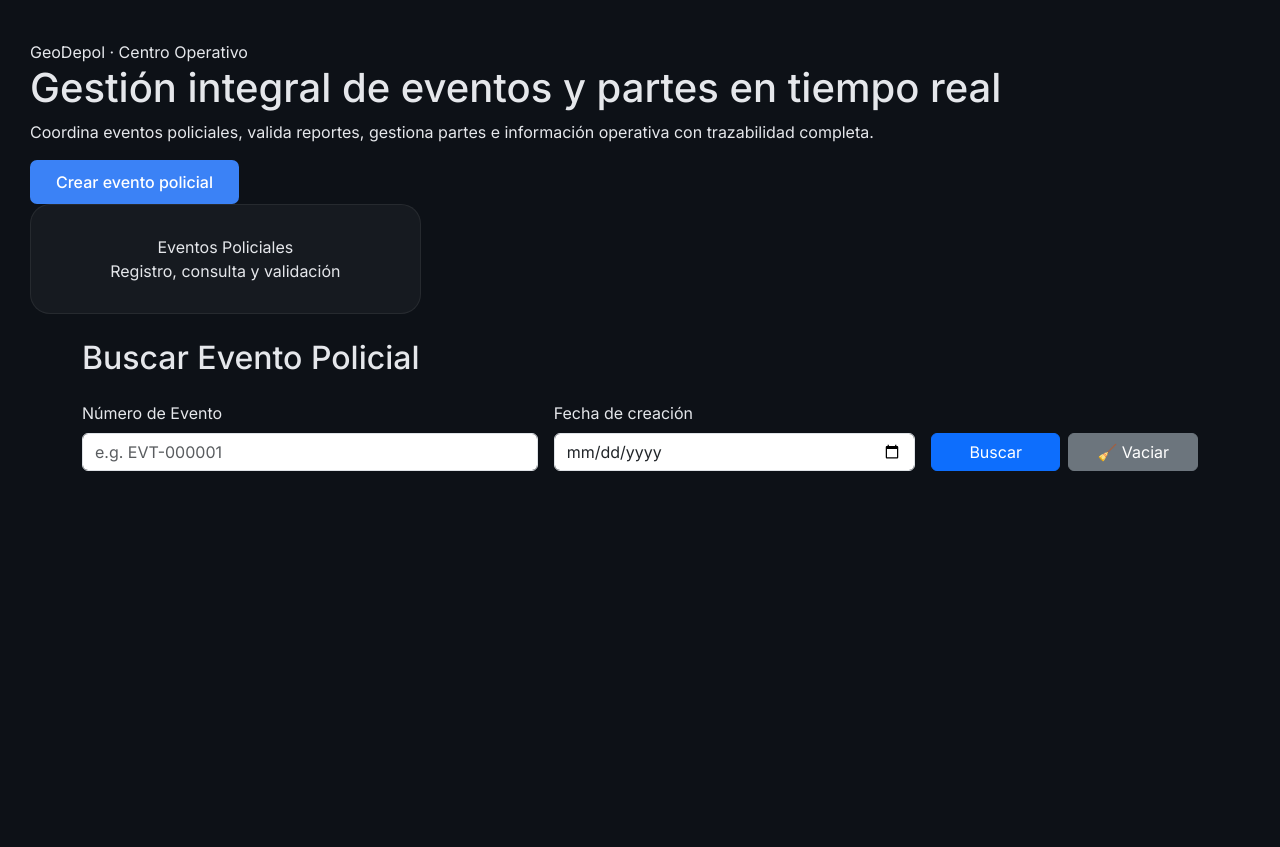
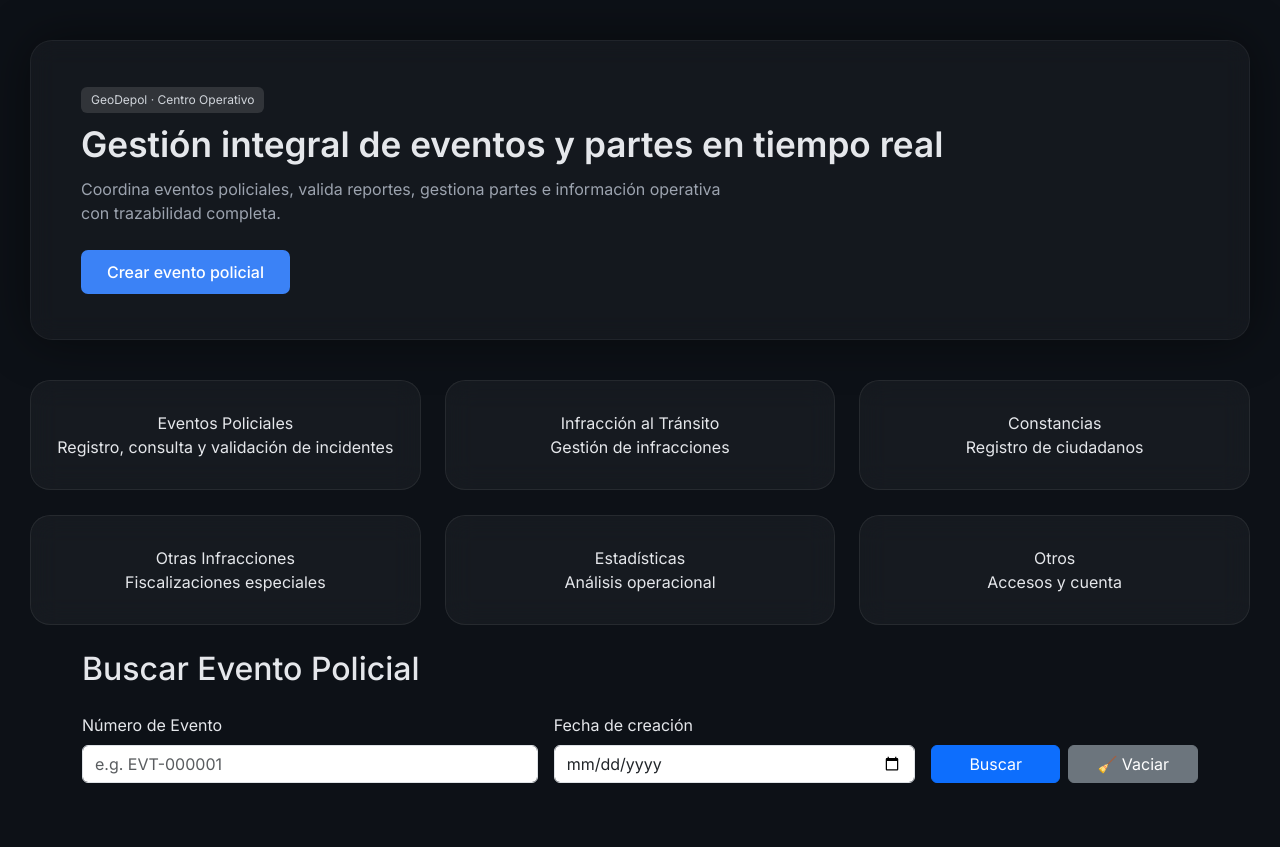
Before and after one commit to ELResidenteX/SistemasPoliciales, a Django app: page /evento/buscar/ in a window 1280 px wide. Before the commit the page ends 471 px from the top, so only its background shows below. Run offline with Django 4.2, Linux system fonts and the light colour scheme; data that the repository does not hold is empty.

```diff
--- a/core/templates/base.html
+++ b/core/templates/base.html
@@ -97,18 +20,45 @@
             overflow-x: hidden;
         }
 
+        a { text-decoration: none; color: inherit; }
+
         .container-dashboard {
             max-width: 1500px;
             margin: auto;
             padding: 40px 30px;
         }
 
-        /* ==========================
-           TARJETAS DE MÓDULOS
-        ========================== */
+        .tag {
+            display: inline-block;
+            padding: 4px 10px;
+            background: rgba(255,255,255,0.12);
+            color: #d1d5db;
+            border-radius: 6px;
+            font-size: 0.75rem;
+            margin-bottom: 10px;
+        }
+
+        .hero-card {
+            background: rgba(255,255,255,0.03);
+            backdrop-filter: blur(12px);
+            border-radius: 22px;
+            padding: 45px 50px;
+            border: 1px solid rgba(255,255,255,0.05);
+            box-shadow: 0 0 50px rgba(0,0,0,0.45);
+            margin-bottom: 40px;
+        }
+
+        .hero-title { font-size: 2.2rem; font-weight: 600; margin-bottom: 12px; }
+        .hero-sub { font-size: 1rem; color: #9ca3af; margin-bottom: 25px; max-width: 650px; }
+
+        .btn-blue {
+            background: #3b82f6; color: white; border: none;
+            padding: 10px 26px; border-radius: 7px; font-weight: 500;
+        }
 
         .module-card {
             background: rgba(255,255,255,0.04);
+            backdrop-filter: blur(14px);
             border: 1px solid rgba(255,255,255,0.07);
             border-radius: 20px;
             padding: 30px 20px;
@@ -150,64 +92,192 @@
             transform: translateX(3px);
         }
 
+        .option-title { font-size: 0.97rem; font-weight: 500; }
+        .option-desc { font-size: 0.82rem; color: #9ca3af; }
+
     </style>
 </head>
 <body>
 
 <div class="container-dashboard">
 
-    <!-- HERO -->
+    <!-- ---------------- HERO ---------------- -->
     <div class="hero-card">
         <div class="tag">GeoDepol · Centro Operativo</div>
 
         <h1 class="hero-title">Gestión integral de eventos y partes en tiempo real</h1>
-
-        <p class="hero-sub">
-            Coordina eventos policiales, valida reportes, gestiona partes e información operativa con trazabilidad completa.
-        </p>
+        <p class="hero-sub">Coordina eventos policiales, valida reportes, gestiona partes e información operativa con trazabilidad completa.</p>
 
         <button type="button" class="btn-blue"
-                onclick="abrirFormularioAjax('{% url 'nuevo_evento' %}', 'Nuevo Evento Policial')">
+                onclick="abrirFormularioGeoDepol('{% url 'nuevo_evento' %}', 'Nuevo Evento Policial')">
             Crear evento policial
         </button>
     </div>
 
-
-    <!-- MÓDULOS -->
+    <!-- ---------------- MÓDULOS ---------------- -->
     <div class="row">
 
+        <!-- ░░░░░ MÓDULO 1 ░ EVENTOS POLICIALES ░░░░░ -->
         <div class="col-md-4">
             <div class="module-card" onclick="toggleModule(this)">
                 <div class="module-title">Eventos Policiales</div>
-                <div class="module-subtitle">Registro, consulta y validación</div>
+                <div class="module-subtitle">Registro, consulta y validación de incidentes</div>
 
                 <div class="module-content">
 
                     <div class="module-option"
-                         onclick="abrirFormularioAjax('{% url 'nuevo_evento' %}', 'Nuevo Evento Policial'); event.stopPropagation();">
-                        Nuevo evento policial
+                         onclick="abrirFormularioGeoDepol('{% url 'nuevo_evento' %}', 'Nuevo Evento Policial'); event.stopPropagation();">
+                        <div class="option-title">Nuevo evento policial</div>
+                        <div class="option-desc">Crear registro de incidente.</div>
                     </div>
 
                     <div class="module-option"
-                         onclick="abrirFormularioAjax('{% url 'buscar_evento' %}', 'Buscar Evento'); event.stopPropagation();">
-                        Buscar evento
+                         onclick="abrirFormularioGeoDepol('{% url 'buscar_evento' %}', 'Buscar Evento'); event.stopPropagation();">
+                        <div class="option-title">Buscar evento</div>
+                        <div class="option-desc">Consultar por número o zona.</div>
                     </div>
 
                     <div class="module-option"
-                         onclick="abrirFormularioAjax('{% url 'evento_en_validacion' %}', 'Eventos en Validación'); event.stopPropagation();">
-                        Eventos en validación
+                         onclick="abrirFormularioGeoDepol('{% url 'evento_en_validacion' %}', 'Eventos en validación'); event.stopPropagation();">
+                        <div class="option-title">Eventos en validación</div>
+                        <div class="option-desc">Revisar pendientes.</div>
                     </div>
 
                     <div class="module-option"
-                         onclick="abrirFormularioAjax('{% url 'vista_busqueda_partes' %}', 'Búsqueda de partes'); event.stopPropagation();">
-                        Búsqueda de partes
+                         onclick="abrirFormularioGeoDepol('{% url 'vista_busqueda_partes' %}', 'Búsqueda de Partes'); event.stopPropagation();">
+                        <div class="option-title">Búsqueda de partes</div>
+                        <div class="option-desc">Partes enviados a Fiscalía.</div>
                     </div>
 
                 </div>
             </div>
         </div>
 
-        <!-- SIGUEN LOS DEMÁS MÓDULOS COMO LOS TIENES -->
+        <!-- ░░░░░ MÓDULO 2 ░ INFRACCIÓN ░░░░░ -->
+        <div class="col-md-4">
+            <div class="module-card" onclick="toggleModule(this)">
+                <div class="module-title">Infracción al Tránsito</div>
+                <div class="module-subtitle">Gestión de infracciones</div>
+
+                <div class="module-content">
+
+                    <div class="module-option"
+                         onclick="abrirFormularioGeoDepol('{% url 'nueva_infraccion' %}', 'Nueva Infracción'); event.stopPropagation();">
+                        <div class="option-title">Nueva infracción</div>
+                        <div class="option-desc">Registrar infracción vehicular.</div>
+                    </div>
+
+                    <div class="module-option"
+                         onclick="abrirFormularioGeoDepol('{% url 'vista_busqueda_partes_infracciones' %}', 'Buscar Infracciones'); event.stopPropagation();">
+                        <div class="option-title">Buscar infracción</div>
+                        <div class="option-desc">Consultar registros.</div>
+                    </div>
+
+                </div>
+            </div>
+        </div>
+
+        <!-- ░░░░░ MÓDULO 3 ░ CONSTANCIAS ░░░░░ -->
+        <div class="col-md-4">
+            <div class="module-card" onclick="toggleModule(this)">
+                <div class="module-title">Constancias</div>
+                <div class="module-subtitle">Registro de ciudadanos</div>
+
+                <div class="module-content">
+                    <div class="module-option"
+                         onclick="abrirFormularioGeoDepol('#', 'Nueva constancia'); event.stopPropagation();">
+                        <div class="option-title">Nueva constancia</div>
+                        <div class="option-desc">Ingreso general.</div>
+                    </div>
+
+                    <div class="module-option"
+                         onclick="abrirFormularioGeoDepol('#', 'Buscar constancia'); event.stopPropagation();">
+                        <div class="option-title">Buscar constancia</div>
+                        <div class="option-desc">Consultar motivo o fecha.</div>
+                    </div>
+                </div>
+            </div>
+        </div>
+
+        <!-- ░░░░░ MÓDULO 4 ░ OTRAS INFRACCIONES ░░░░░ -->
+        <div class="col-md-4">
+            <div class="module-card" onclick="toggleModule(this)">
+                <div class="module-title">Otras Infracciones</div>
+                <div class="module-subtitle">Fiscalizaciones especiales</div>
+
+                <div class="module-content">
+
+                    <div class="module-option" onclick="abrirFormularioGeoDepol('#', 'Control vehicular'); event.stopPropagation();">
+                        <div class="option-title">Control vehicular</div>
+                        <div class="option-desc">Fiscalizaciones en ruta.</div>
+                    </div>
+
+                    <div class="module-option" onclick="abrirFormularioGeoDepol('#', 'Control entidades financieras'); event.stopPropagation();">
+                        <div class="option-title">Control entidades financieras</div>
+                        <div class="option-desc">Fiscalización bancaria.</div>
+                    </div>
+
+                    <div class="module-option" onclick="abrirFormularioGeoDepol('#', 'Fiscalización de alcoholes'); event.stopPropagation();">
+                        <div class="option-title">Fiscalización de alcoholes</div>
+                        <div class="option-desc">Control expendio.</div>
+                    </div>
+
+                </div>
+            </div>
+        </div>
+
+        <!-- ░░░░░ MÓDULO 5 ░ ESTADÍSTICAS ░░░░░ -->
+        <div class="col-md-4">
+            <div class="module-card" onclick="toggleModule(this)">
+                <div class="module-title">Estadísticas</div>
+                <div class="module-subtitle">Análisis operacional</div>
+
+                <div class="module-content">
+                    <div class="module-option"
+                         onclick="abrirFormularioGeoDepol('{% url 'estadisticas_geolocalizacion' %}', 'Mapa de geolocalización'); event.stopPropagation();">
+                        <div class="option-title">Mapa de geolocalización</div>
+                        <div class="option-desc">Visualización por zonas.</div>
+                    </div>
+                </div>
+            </div>
+        </div>
+
+        <!-- ░░░░░ MÓDULO 6 ░ OTROS ░░░░░ -->
+        <div class="col-md-4">
+            <div class="module-card" onclick="toggleModule(this)">
+                <div class="module-title">Otros</div>
+                <div class="module-subtitle">Accesos y cuenta</div>
+
+                <div class="module-content">
+
+                    <div class="module-option"
+                         onclick="abrirFormularioGeoDepol('{% url 'cambio_clave' %}', 'Cambio de clave'); event.stopPropagation();">
+                        <div class="option-title">Cambio de clave</div>
+                        <div class="option-desc">Actualizar contraseña.</div>
+                    </div>
+
+                    <div class="module-option"
+                         onclick="abrirFormularioGeoDepol('{% url 'manuales_usuario' %}', 'Manuales'); event.stopPropagation();">
+                        <div class="option-title">Manuales</div>
+                        <div class="option-desc">Documentación del sistema.</div>
+                    </div>
+
+                    {% if request.user.perfilusuario.rol == "super_admin" or request.user.perfilusuario.rol == "administrador" %}
+                    <div class="module-option"
+                         onclick="abrirFormularioGeoDepol('{% url 'crear_usuario' %}', 'Usuarios'); event.stopPropagation();">
+                        <div class="option-title">Configuración de usuarios</div>
+                        <div class="option-desc">Administración de cuentas.</div>
+                    </div>
+                    {% endif %}
+
+                    <a href="{% url 'logout' %}" class="module-option">
+                        <div class="option-title">Salir</div>
+                        <div class="option-desc">Cerrar sesión.</div>
+                    </a>
+
+                </div>
+            </div>
+        </div>
 
     </div>
 
@@ -215,69 +285,27 @@
 
 </div>
 
-
-<!-- ==========================
-     MODAL UNIVERSAL AJAX
-========================== -->
-<div class="modal fade" id="modalGeodepolAjax" tabindex="-1">
-  <div class="modal-dialog modal-xl modal-dialog-scrollable">
+<!-- ------------------- MODAL ------------------- -->
+<div class="modal fade" id="modalGeoDepol" tabindex="-1" aria-hidden="true">
+  <div class="modal-dialog modal-xl modal-fullscreen-lg-down modal-dialog-scrollable">
     <div class="modal-content bg-dark text-light">
-
       <div class="modal-header border-secondary">
-        <h5 class="modal-title" id="modalGeodepolAjaxTitle">GeoDepol</h5>
+        <h5 class="modal-title" id="modalGeoDepolLabel">GeoDepol</h5>
         <button type="button" class="btn-close btn-close-white" data-bs-dismiss="modal"></button>
       </div>
-
-      <div class="modal-body" id="modalGeodepolAjaxBody">
-        <!-- Aquí se cargará el HTML -->
+      <div class="modal-body p-0">
+        <iframe id="geoDepolFrame" src="" style="width:100%;min-height:80vh;border:0;"></iframe>
       </div>
-
     </div>
   </div>
 </div>
 
-
-<!-- Bootstrap JS -->
 <script src="https://cdn.jsdelivr.net/npm/bootstrap@5.3.3/dist/js/bootstrap.bundle.min.js"></script>
 
+<script>
 
-<script>
-/* ==========================
-   ABRIR FORMULARIO POR AJAX
-========================== */
-function abrirFormularioAjax(url, titulo) {
-    const modal = new bootstrap.Modal(document.getElementById('modalGeodepolAjax'));
-    const body = document.getElementById("modalGeodepolAjaxBody");
-    const title = document.getElementById("modalGeodepolAjaxTitle");
+function toggleModule(card) {
 
-    title.innerText = titulo;
-    body.innerHTML = `
-        <div class="text-center py-5">
-            <div class="spinner-border text-primary"></div>
-        </div>
-    `;
-
-    modal.show();
-
-    fetch(url)
-        .then(r => r.text())
-        .then(html => {
-            body.innerHTML = html;
-        })
-        .catch(err => {
-            body.innerHTML = `
-                <div class="alert alert-danger">
-                    Error al cargar el contenido.
-                </div>
-            `;
-        });
-}
-
-
-/* ==========================
-   ACORDEÓN DE MÓDULOS
-========================== */
-function toggleModule(card) {
     if (card.classList.contains("open")) {
         card.classList.remove("open");
         card.querySelector(".module-content").style.display = "none";
@@ -292,6 +320,21 @@ function toggleModule(card) {
     card.classList.add("open");
     card.querySelector(".module-content").style.display = "block";
 }
+
+function abrirFormularioGeoDepol(url, titulo) {
+    const iframe = document.getElementById("geoDepolFrame");
+    const label = document.getElementById("modalGeoDepolLabel");
+
+    iframe.src = url;
+    label.textContent = titulo;
+
+    new bootstrap.Modal(document.getElementById("modalGeoDepol")).show();
+}
+
+document.getElementById("modalGeoDepol").addEventListener("hidden.bs.modal", () => {
+    document.getElementById("geoDepolFrame").src = "";
+});
+
 </script>
 
 </body>
```
Also changed, not shown: other parts of core/templates/base.html (+4 -89 lines).
